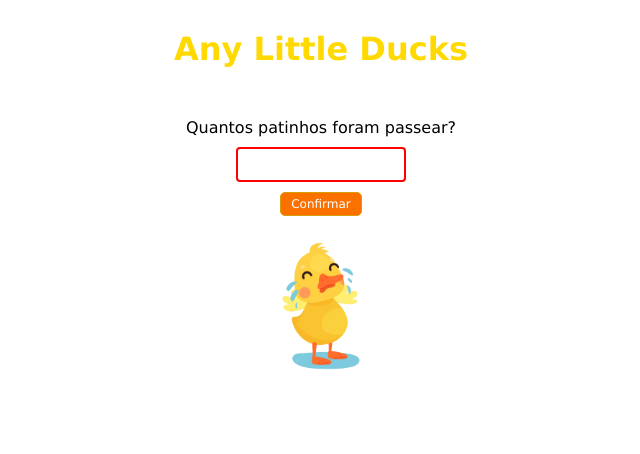
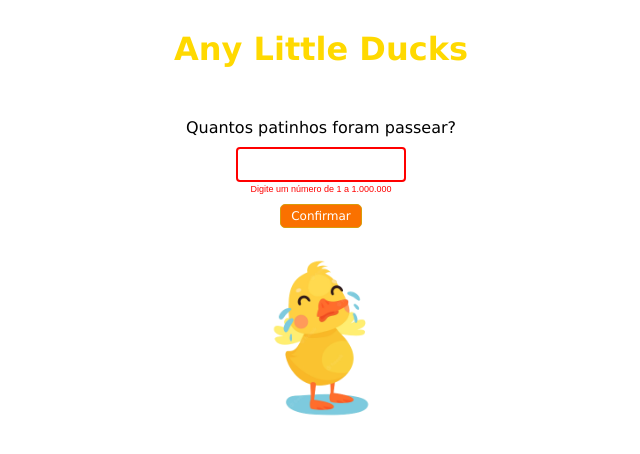
Before and after one commit to VictorNathanael/any-little-ducks, a React (Create React App) app: page / in a window 1280 px wide. Both pictures are taken after a click on the button "Confirmar". Shown: the top 454 px of the page, without its empty margins (319-959 px from the left). Built offline with nearby package versions, Linux system fonts and the light colour scheme.

Commit message:
feat: update the limit of input to one million

```diff
--- a/src/App.jsx
+++ b/src/App.jsx
@@ -25,7 +25,7 @@ function App() {
     const handleDebouncedInputChange = debounce(handleInputChange, 300);
 
     const handleClick = () => {
-        if (quantityDucks >= 1) {
+        if (quantityDucks >= 1 && quantityDucks <= 1000000) {
             setPageFeedback(pageFeedbackTypes.result);
         } else {
             setPageFeedback(pageFeedbackTypes.error);
@@ -41,7 +41,7 @@ function App() {
                         <img
                             src={patinhoChorando}
                             alt='imagem de um patinho amarelo chorando'
-                            width={'180px'}
+                            width={'220px'}
                         />
                     </div>
                 );
@@ -64,6 +64,11 @@ function App() {
                     allowedDecimalSeparators={false}
                     decimalScale={0}
                 />
+                {inputError && (
+                    <p className={'text-error'}>
+                        Digite um número de 1 a 1.000.000
+                    </p>
+                )}
                 <button onClick={handleClick}>Confirmar</button>
             </div>
             {buildContent()}
```
